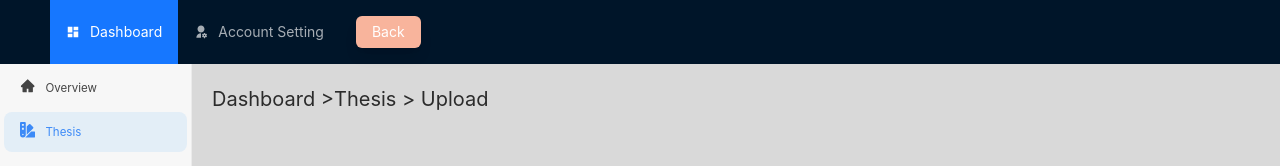
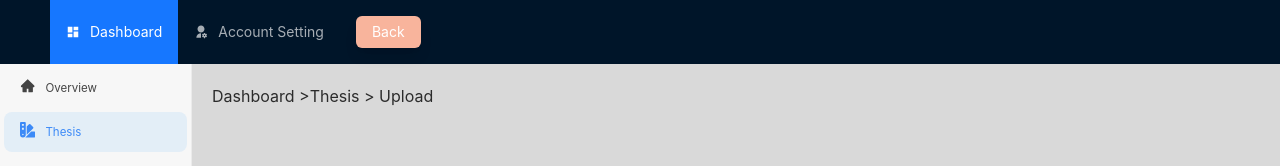
Before and after one commit to TorrCod/thesis-abstract, a Next.js app: page /dashboard/thesis/upload-thesis in a window 1280 px wide. Shown: the top 166 px of the page. Built offline with nearby package versions, Linux system fonts and the light colour scheme; no server answers; the database is empty.

Commit message:
replace div in bread crumbs

```diff
--- a/src/pages/dashboard/thesis/upload-thesis.tsx
+++ b/src/pages/dashboard/thesis/upload-thesis.tsx
@@ -8,10 +8,11 @@ const UploadThesis = () => {
       userSelectedMenu="/dashboard"
       userSelectedSider="/dashboard/thesis"
     >
-      <h3 className="opacity-80 mb-3">
+      <div className="opacity-80 mb-3">
         <Link href="/dashboard/overview">Dashboard</Link> {">"}
         <Link href="/dashboard/thesis">Thesis</Link> {">"} Upload
-      </h3>
+      </div>
+      <div></div>
     </DashboardLayout>
   );
 };
```
